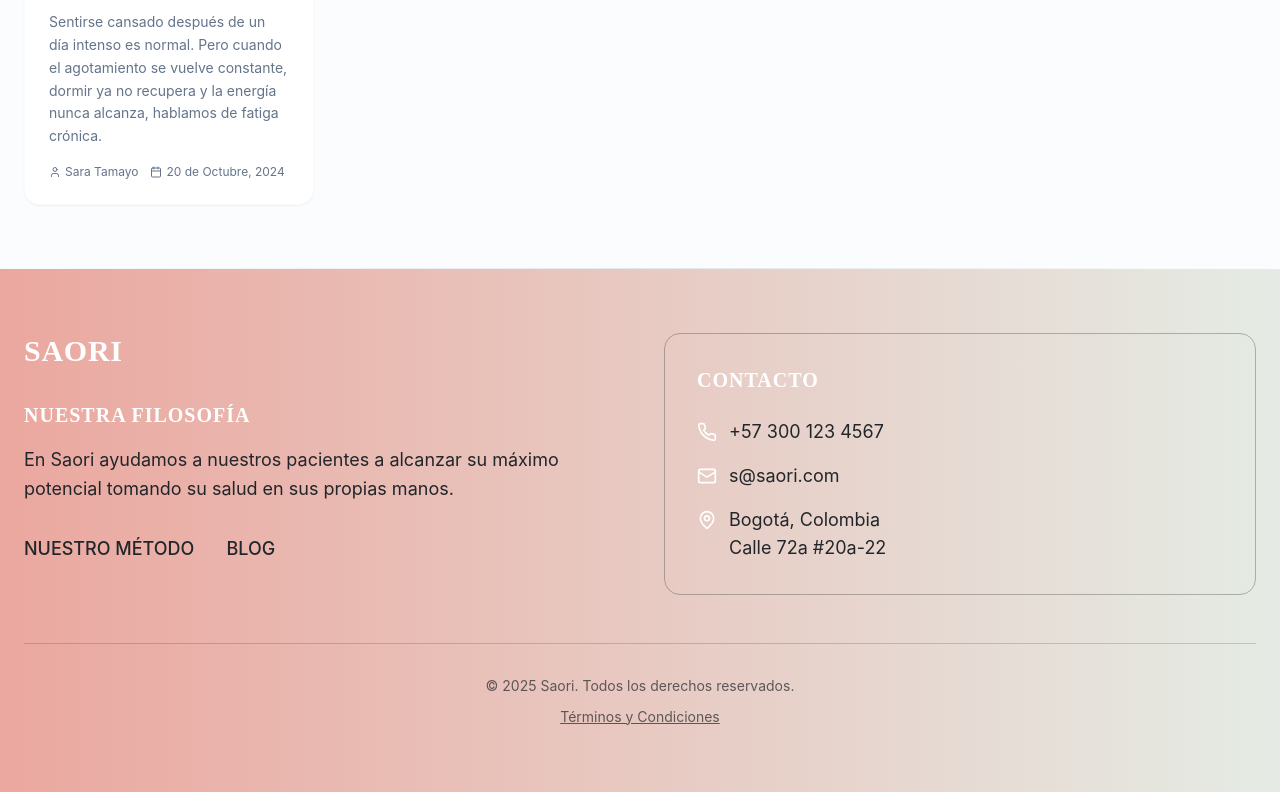
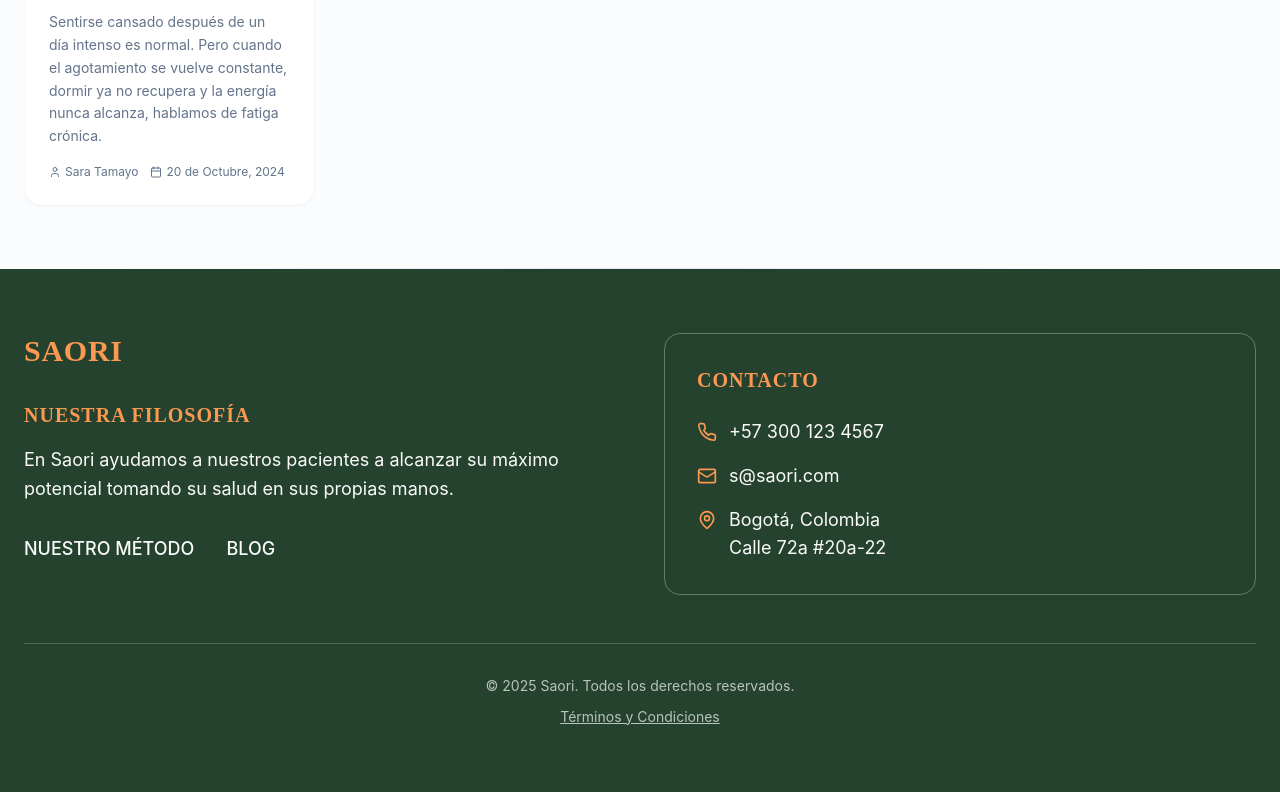
Before and after one commit to ltamayot/chic-landing-gen, a React (Vite) app: page /blog in a window 1280 px wide. Shown: the part 1667-2459 px from the top of the page. Built offline with nearby package versions, Linux system fonts and the light colour scheme; the HTML template or start-up script is replaced by a standard one.

Commit message:
Reverted to commit 7e0ee8505b265daf7e04af49d395adeffd4c4be7

```diff
--- a/src/components/BookingSection.tsx
+++ b/src/components/BookingSection.tsx
@@ -5,7 +5,7 @@ const BookingSection = () => {
   const navigate = useNavigate();
 
   return (
-    <section id="contacto" className="py-20 bg-white">
+    <section id="contacto" className="py-20 bg-sage">
       <div className="container mx-auto px-6 text-center">
         <h2 className="text-4xl md:text-5xl font-serif mb-8 text-foreground">
           Agenda tu cita o contáctanos
--- a/src/components/ConsultationSection.tsx
+++ b/src/components/ConsultationSection.tsx
@@ -7,7 +7,7 @@ const ConsultationSection = () => {
   const navigate = useNavigate();
 
   return (
-    <section id="consulta" className="py-20 bg-gradient-to-r from-[#DD6D5F]/60 to-sage/60">
+    <section id="consulta" className="py-20 bg-sage">
       <div className="container mx-auto px-6">
         <div className="grid lg:grid-cols-2 gap-12 max-w-6xl mx-auto items-center">
           {/* Contenido de texto */}
--- a/src/components/Footer.tsx
+++ b/src/components/Footer.tsx
@@ -29,24 +29,24 @@ const Footer = () => {
   };
 
   return (
-    <footer className="bg-gradient-to-r from-[#DD6D5F]/60 to-sage/60 text-foreground py-16">
+    <footer className="bg-primary text-primary-foreground py-16">
       <div className="container mx-auto px-6">
         <div className="grid md:grid-cols-2 gap-12">
           {/* Left Section */}
           <div className="space-y-8">
             {/* SAORI Title */}
             <div>
-              <h3 className="text-3xl font-serif font-semibold mb-4 text-white tracking-wide">
+              <h3 className="text-3xl font-serif font-semibold mb-4 text-accent tracking-wide">
                 SAORI
               </h3>
             </div>
 
             {/* Philosophy Section */}
             <div>
-              <h4 className="text-xl font-semibold mb-4 text-white uppercase tracking-wider">
+              <h4 className="text-xl font-semibold mb-4 text-accent uppercase tracking-wider">
                 NUESTRA FILOSOFÍA
               </h4>
-              <p className="text-foreground mb-6 leading-relaxed text-lg">
+              <p className="text-primary-foreground mb-6 leading-relaxed text-lg">
                 En Saori ayudamos a nuestros pacientes a alcanzar su máximo potencial tomando su salud en sus propias manos.
               </p>
             </div>
@@ -55,13 +55,13 @@ const Footer = () => {
             <div className="flex gap-8">
               <button
                 onClick={() => scrollToSection('metodo')}
-                className="text-foreground hover:text-white transition-colors text-lg font-medium"
+                className="text-primary-foreground hover:text-accent transition-colors text-lg font-medium"
               >
                 NUESTRO MÉTODO
               </button>
               <a
                 href="/blog"
-                className="text-foreground hover:text-white transition-colors text-lg font-medium"
+                className="text-primary-foreground hover:text-accent transition-colors text-lg font-medium"
               >
                 BLOG
               </a>
@@ -69,22 +69,22 @@ const Footer = () => {
           </div>
 
           {/* Right Section - Contact Info in Box */}
-          <div className="border border-foreground/30 rounded-lg p-8">
-            <h4 className="text-xl font-semibold mb-6 text-white uppercase tracking-wider">
+          <div className="border border-primary-foreground/30 rounded-lg p-8">
+            <h4 className="text-xl font-semibold mb-6 text-accent uppercase tracking-wider">
               CONTACTO
             </h4>
             <div className="space-y-4">
               <div className="flex items-center gap-3">
-                <Phone className="h-5 w-5 text-white" />
-                <span className="text-foreground text-lg">+57 300 123 4567</span>
+                <Phone className="h-5 w-5 text-accent" />
+                <span className="text-primary-foreground text-lg">+57 300 123 4567</span>
               </div>
               <div className="flex items-center gap-3">
-                <Mail className="h-5 w-5 text-white" />
-                <span className="text-foreground text-lg">s@saori.com</span>
+                <Mail className="h-5 w-5 text-accent" />
+                <span className="text-primary-foreground text-lg">s@saori.com</span>
               </div>
               <div className="flex items-start gap-3">
-                <MapPin className="h-5 w-5 text-white mt-1" />
-                <div className="text-foreground text-lg">
+                <MapPin className="h-5 w-5 text-accent mt-1" />
+                <div className="text-primary-foreground text-lg">
                   <div>Bogotá, Colombia</div>
                   <div>Calle 72a  #20a-22 </div>
                 </div>
@@ -94,14 +94,14 @@ const Footer = () => {
         </div>
 
         {/* Copyright */}
-        <div className="border-t border-foreground/20 mt-12 pt-8 text-center">
-          <p className="text-foreground/70 text-sm">
+        <div className="border-t border-primary-foreground/20 mt-12 pt-8 text-center">
+          <p className="text-primary-foreground/70 text-sm">
             © 2025 Saori. Todos los derechos reservados.
           </p>
           <div className="mt-2">
             <a
               href="/terminos-condiciones"
-              className="text-foreground/70 hover:text-white transition-colors text-sm underline"
+              className="text-primary-foreground/70 hover:text-accent transition-colors text-sm underline"
             >
               Términos y Condiciones
             </a>
--- a/src/components/ServicesSection.tsx
+++ b/src/components/ServicesSection.tsx
@@ -31,7 +31,7 @@ const ServicesSection = () => {
   ];
 
   return (
-    <section id="servicios" className="py-20 bg-gradient-to-r from-[#DD6D5F]/60 to-sage/60">
+    <section id="servicios" className="py-20 bg-sage">
       <div className="container mx-auto px-6">
         {/* Título de sección */}
         <div className="text-center mb-16">
--- a/src/index.css
+++ b/src/index.css
@@ -26,7 +26,7 @@ All colors MUST be HSL.
     --secondary: 40 35% 88%; /* Beige/crema */
     --secondary-foreground: 140 30% 20%;
 
-    --accent: 8 65% 61%; /* DD6D5F - Color coral para detalles */
+    --accent: 25 95% 65%; /* Naranja/dorado para detalles */
     --accent-foreground: 0 0% 98%;
 
     --muted: 210 40% 96.1%;
@@ -86,7 +86,7 @@ All colors MUST be HSL.
     --muted: 140 15% 30%;
     --muted-foreground: 120 10% 70%;
 
-    --accent: 8 65% 61%; /* DD6D5F - Color coral para detalles */
+    --accent: 25 95% 65%;
     --accent-foreground: 0 0% 98%;
 
     --destructive: 0 62.8% 30.6%;
--- a/src/pages/Index.tsx
+++ b/src/pages/Index.tsx
@@ -7,7 +7,6 @@ import ConsultationSection from "@/components/ConsultationSection";
 import TestimonialsSection from "@/components/TestimonialsSection";
 import BookingSection from "@/components/BookingSection";
 import Footer from "@/components/Footer";
-import { Separator } from "@/components/ui/separator";
 import heroTreatmentImg from "@/assets/hero-treatment.jpg";
 
 const Index = () => {
@@ -25,7 +24,6 @@ const Index = () => {
         <DoctorSection />
         <ConsultationSection />
         <TestimonialsSection />
-        <Separator className="h-1 bg-gray-400" />
         <BookingSection />
       </main>
       <Footer />
--- a/src/pages/MedicinaTradicionalChina.tsx
+++ b/src/pages/MedicinaTradicionalChina.tsx
@@ -2,7 +2,6 @@ import Navigation from "@/components/Navigation";
 import HeroSection from "@/components/HeroSection";
 import BookingSection from "@/components/BookingSection";
 import Footer from "@/components/Footer";
-import { Separator } from "@/components/ui/separator";
 import moxaImagen from "@/assets/moxa-imagen.png";
 import acupuncturaImagen from "@/assets/acupunctura-imagen.png";
 import diagnosisImg from "@/assets/diagnosis.jpg";
@@ -32,7 +31,7 @@ const MedicinaTradicionalChina = () => {
         />
 
         {/* Ecosistema de Medicina China Section */}
-        <section className="py-20 bg-gradient-to-r from-[#DD6D5F]/60 to-sage/60">
+        <section className="py-20 bg-sage">
           <div className="container mx-auto px-6">
             {/* Título de sección */}
             <div className="text-center mb-16">
@@ -275,7 +274,6 @@ const MedicinaTradicionalChina = () => {
           </div>
         </section>
 
-        <Separator className="h-1 bg-gray-400" />
         <BookingSection />
       </main>
       <Footer />
```
